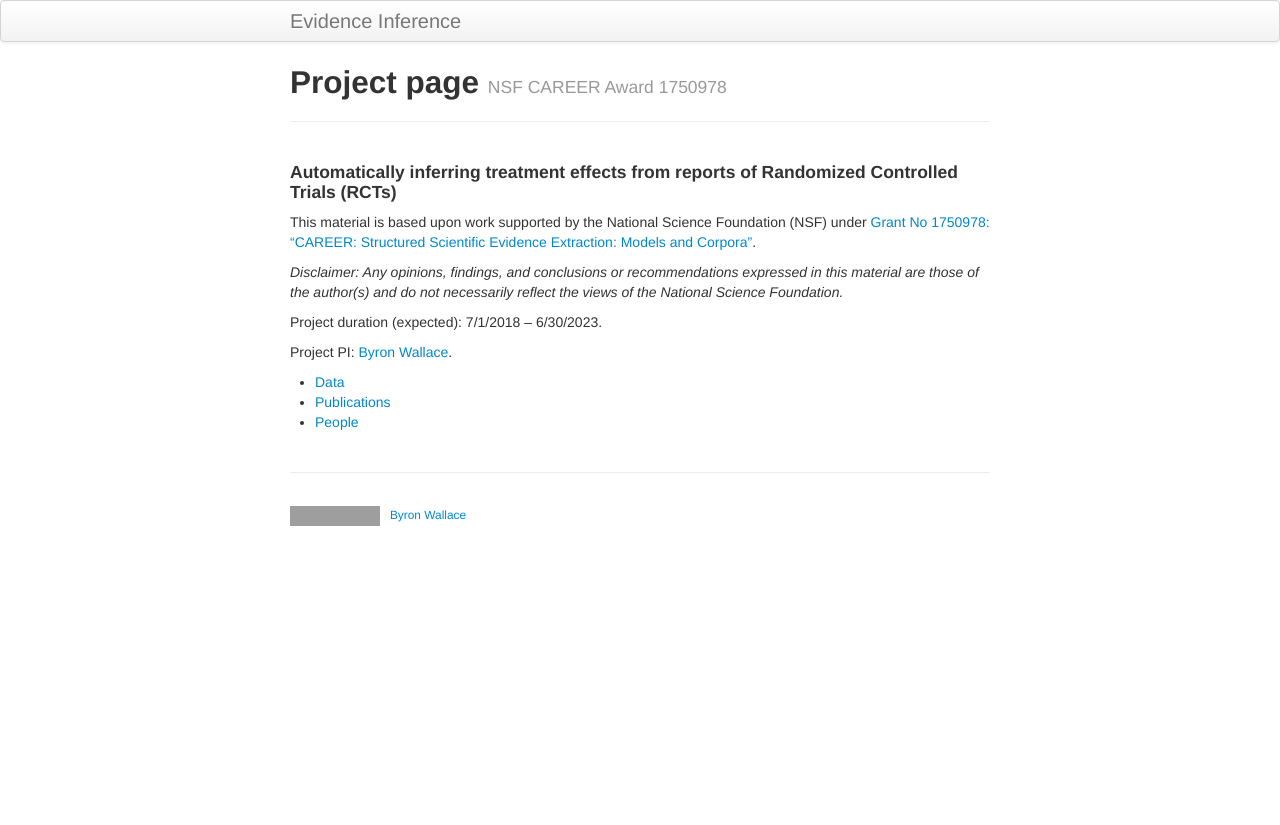
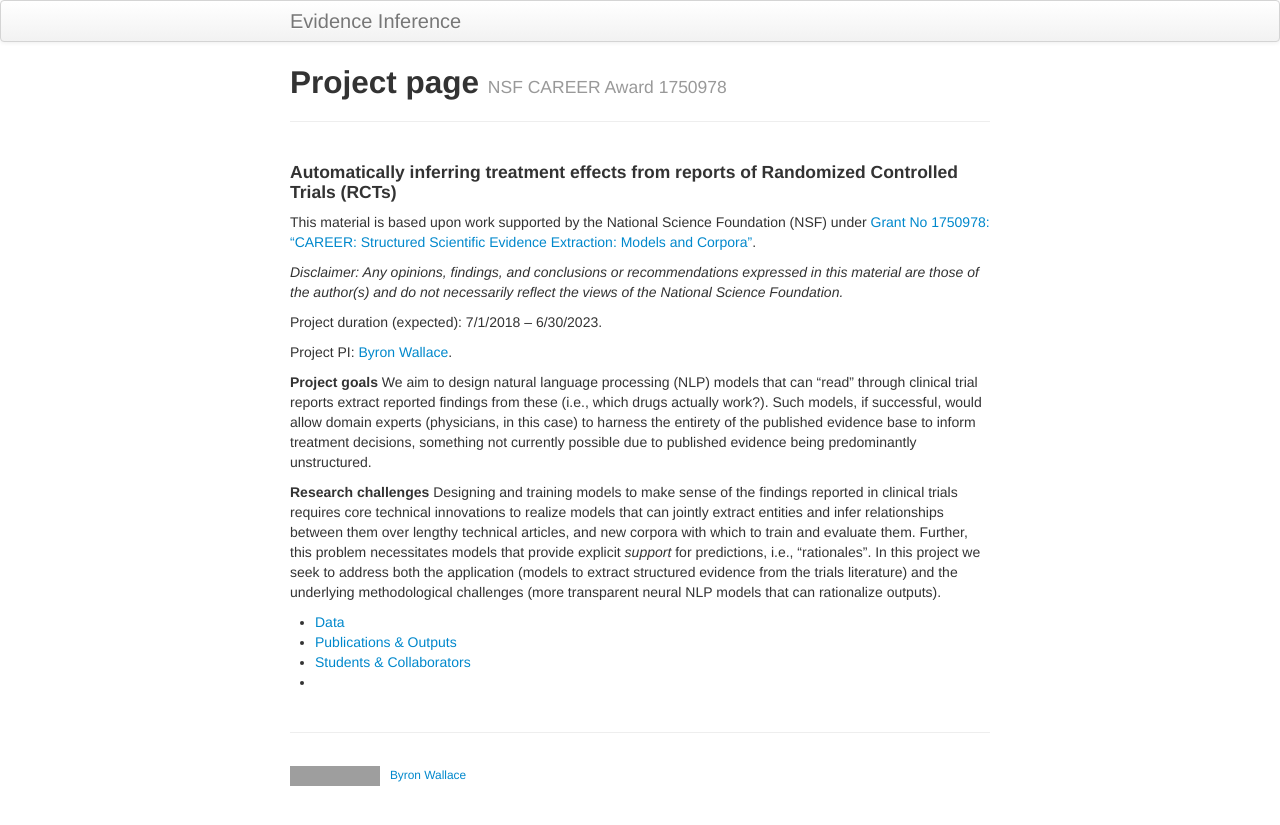
Before and after one commit to bwallace/evidence_inference, a Jekyll site: the page built from index.md, in a window 1280 px wide. Shown: the top 825 px of the page. Built offline with Jekyll 4.4.1, drawn with Linux system fonts in a browser that asks for light colours; grey boxes are pictures that could not be loaded.

Commit message:
Update index.md

```diff
--- a/index.md
+++ b/index.md
@@ -15,7 +15,12 @@ Project duration (expected): 7/1/2018 -- 6/30/2023.
 
 Project PI: [Byron Wallace](http://www.byronwallace.com).
 
+**Project goals** We aim to design natural language processing (NLP) models that can "read" through clinical trial reports extract reported findings from these (i.e., which drugs actually work?). Such models, if successful, would allow domain experts (physicians, in this case) to harness the entirety of the published evidence base to inform treatment decisions, something not currently possible due to published evidence being predominantly unstructured.
+
+**Research challenges** Designing and training models to make sense of the findings reported in clinical trials requires core technical innovations to realize models that can jointly extract entities and infer relationships between them over lengthy technical articles, and new corpora with which to train and evaluate them. Further, this problem necessitates models that provide explicit *support* for predictions, i.e., "rationales". In this project we seek to address both the application (models to extract structured evidence from the trials literature) and the underlying methodological challenges (more transparent neural NLP models that can rationalize outputs).
+
 
 - [Data](http://evidence-inference.ebm-nlp.com/)
-- [Publications](pages/independent_site.html)
-- [People](pages/user_site.html)
+- [Publications & Outputs](pages/independent_site.html)
+- [Students & Collaborators](pages/user_site.html)
+-
```
